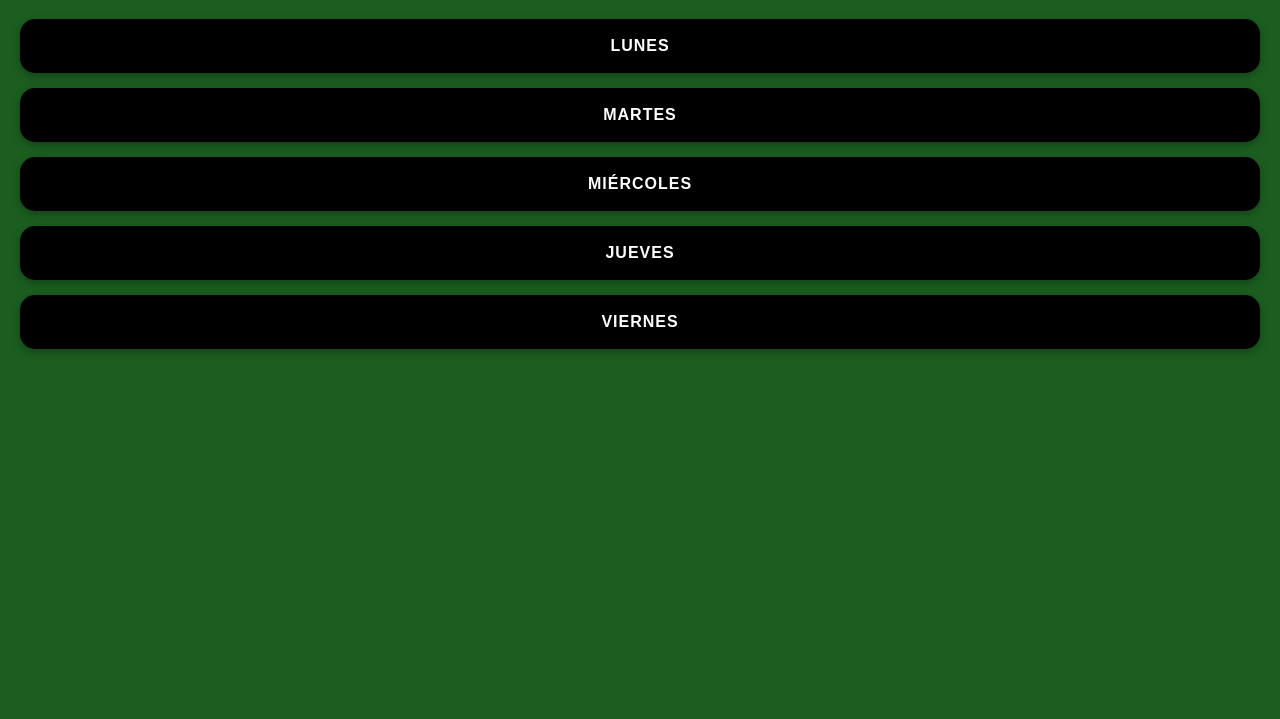
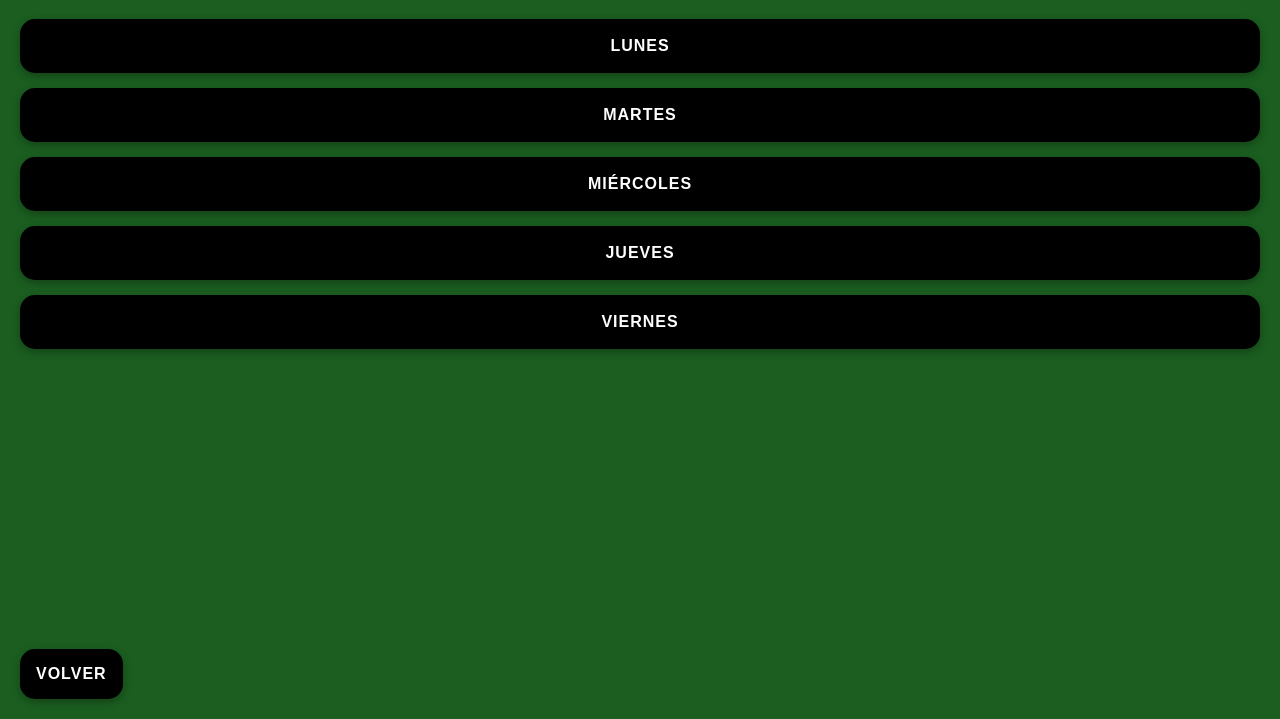
Before and after one commit to Dylan-Aristi/Proyecto_web_encuesta, a plain HTML site: page index.html in a window 1280 px wide. Both pictures are taken after a click on the button "INICIAR". Shown: the part 81-800 px from the top of the page. Drawn offline with Linux system fonts and the light colour scheme.

Commit message:
boton volver

```diff
--- a/index.html
+++ b/index.html
@@ -35,6 +35,9 @@
                 <button class="day-button" onclick="goToDayScreen('MIÉRCOLES')">MIÉRCOLES</button>
                 <button class="day-button" onclick="goToDayScreen('JUEVES')">JUEVES</button>
                 <button class="day-button" onclick="goToDayScreen('VIERNES')">VIERNES</button>
+            </div>
+            <div class="bottom-button-container">
+                <button class="button-volver" onclick="goToScreen('welcomeScreen')">VOLVER</button>
             </div>
         </div>
 
```
